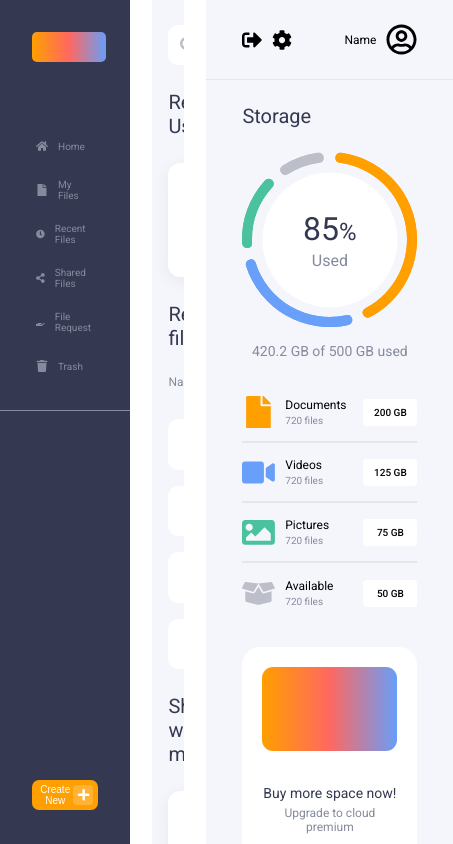
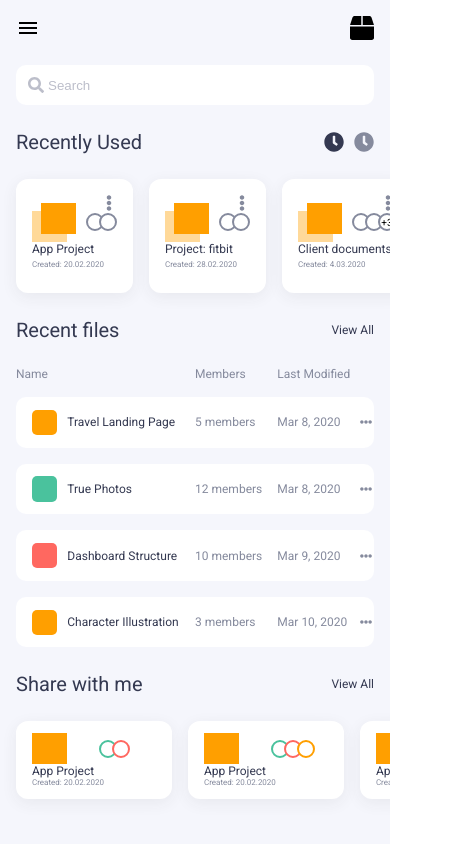
Before and after one commit to CalderonCG/CSS-Nerdery-Challenge, a React (Vite) app: page / in a window 390 px wide. Shown: the whole page, 453 px wide, since content can reach past the window. Built offline with nearby package versions, Linux system fonts and the light colour scheme.

Commit message:
:feat: add responsive side sections

```diff
--- a/src/App.scss
+++ b/src/App.scss
@@ -1,6 +1,39 @@
+@use "./styles/global" as *;
 .app_container {
   width: 100%;
   height: 100%;
   display: flex;
   gap: 22px;
+  overflow-y: hidden;
+
+  @media (max-width: 1000px) {
+    display: flex;
+    gap: 0;
+    flex-direction: column;
+    background-color: var(--section);
+  }
 }
+
+.sidebar_controller {
+  display: none;
+  font-size: 24px;
+
+
+  @media (max-width: 1000px) {
+    display: flex;
+    justify-content: space-between;
+    padding: 0 1rem;
+    margin-top: 1rem;
+  }
+}
+
+.backdrop{
+  position: absolute;
+  height: 100%;
+  width: 100%;
+  top: 0;
+  left: 0;
+  z-index: 10;
+  background-color: black;
+  opacity: 50%;
+}
--- a/src/App.tsx
+++ b/src/App.tsx
@@ -1,18 +1,33 @@
-import Navbar from "./components/Navbar/Navbar"
-import './App.scss'
-import Recent from "./components/Recent/Recent"
-import Storage from "./components/Storage/Storage"
-
+import Navbar from "./components/Navbar/Navbar";
+import "./App.scss";
+import Recent from "./components/Recent/Recent";
+import Storage from "./components/Storage/Storage";
+import { useState } from "react";
+import { MdOutlineMenu } from "react-icons/md";
+import { FaBox } from "react-icons/fa";
 
 function App() {
+  const [showSidebar, setShowSidebar] = useState(false);
+  const [showStorage, setShowStorage] = useState(false);
+
+  const handleClose = () => {
+    setShowSidebar(false);
+    setShowStorage(false);
+  }
 
   return (
     <div className="app_container">
-      <Navbar/>
-      <Recent/>
-      <Storage/>
+      <div className="sidebar_controller">
+        <MdOutlineMenu onClick={() => setShowSidebar(true)} />
+        <FaBox onClick={() => setShowStorage(true)} />
+
+        {(showSidebar || showStorage) && <div className="backdrop" onClick={()=>handleClose()}/>}
+      </div>
+      <Navbar show={showSidebar} handleClose={setShowSidebar} />
+      <Recent />
+      <Storage show={showStorage} handleClose={setShowStorage} />
     </div>
-  )
+  );
 }
 
-export default App
+export default App;
--- a/src/components/Navbar/Navbar.scss
+++ b/src/components/Navbar/Navbar.scss
@@ -10,6 +10,14 @@
   flex-direction: column;
   gap: clamp(2rem, 8%, 5rem);
   font-size: clamp(10px, 1vw, 16px);
+
+  @media (max-width: 1000px) {
+    display: none;
+    position: absolute;
+    z-index: 100;
+    font-size: 16px;
+    width: 60%;
+  }
 
   //Nameplate at the top-------------------------------------
   &_header {
@@ -66,6 +74,10 @@
     //Nav option icon
     &_icon {
       font-size: clamp(12px, 1vw, 19.2px);
+
+      @media (max-width: 1000px) {
+        font-size: 20px;
+      }
     }
   }
 
@@ -77,6 +89,9 @@
     padding: 0 32px;
 
     font-size: clamp(10px, 1vw, 16px);
+    @media (max-width: 1000px) {
+      font-size: 16px;
+    }
 
     //Box with hoverable gap for the menu
     &_box {
@@ -100,15 +115,19 @@
     position: relative;
     display: grid;
     width: 100%;
-    padding: clamp(12px,1vw - 0.5rem,16px);
+    padding: clamp(12px, 1vw - 0.5rem, 16px);
     border-radius: 9px;
+
+    @media (max-width: 1000px) {
+      padding: 16px;;
+    }
 
     //Menu card
     &_action {
       display: flex;
       align-items: center;
       color: var(--secondary_font);
-      gap: clamp(6px,1vw - 0.5rem,16px);;
+      gap: clamp(6px, 1vw - 0.5rem, 16px);
       cursor: pointer;
 
       &:hover {
@@ -146,6 +165,9 @@
       flex: 1 1 auto;
 
       font-size: clamp(10px, 1vw, 16px);
+      @media (max-width: 1000px) {
+        font-size: 16px;
+      }
     }
     //Button + icon
     &_span {
@@ -165,6 +187,10 @@
     pointer-events: auto;
     transform: translateY(0);
   }
+
+  &_display {
+    display: flex;
+  }
 }
 
 //Divider with negative margin to avoid padding--------------------
--- a/src/components/Navbar/Navbar.tsx
+++ b/src/components/Navbar/Navbar.tsx
@@ -1,3 +1,4 @@
+import clsx from "clsx";
 import "./Navbar.scss";
 import {
   FaClock,
@@ -13,9 +14,18 @@ import {
   FaUpload,
 } from "react-icons/fa";
 
-function Navbar() {
+type NavbarProps = {
+  show: boolean;
+  handleClose: React.Dispatch<React.SetStateAction<boolean>>;
+};
+
+function Navbar({ show, handleClose }: NavbarProps) {
   return (
-    <div className="navbar">
+    <div
+      className={clsx("navbar", {
+        navbar_display: show,
+      })}
+    >
       <div className="navbar_header">
         <div className="navbar_header_nameplate" />
       </div>
--- a/src/components/Storage/Storage.scss
+++ b/src/components/Storage/Storage.scss
@@ -6,6 +6,14 @@
   background-color: var(--section);
   display: flex;
   flex-direction: column;
+  @media (max-width: 1000px) {
+    display: none;
+    position: absolute;
+    right: 0;
+    z-index: 100;
+    font-size: 16px;
+    width: 60%;
+  }
 
   &_header {
     display: flex;
@@ -14,7 +22,9 @@
     border-bottom: 1px solid #e0e7f1;
     padding: 32px 36px;
     justify-content: space-between;
-
+    @media (max-width: 1000px) {
+      padding: 32px 16px;
+    }
 
     &_options {
       display: flex;
@@ -28,7 +38,7 @@
       align-items: center;
       gap: 10px;
 
-    font-size: clamp(12px, 1vw, 16px);
+      font-size: clamp(12px, 1vw, 16px);
 
       &_icon {
         font-size: 31px;
@@ -44,6 +54,10 @@
     gap: 24px;
     overflow-y: auto;
     flex: 1 1 auto;
+
+    @media (max-width: 1000px) {
+      padding: 24px 16px;
+    }
 
     &_title {
       font-weight: 400;
@@ -70,9 +84,12 @@
       }
     }
 
-    &_list{
-
+    &_list {
       flex: 1 1 auto;
     }
   }
+
+  &_display {
+    display: flex;
+  }
 }
--- a/src/components/Storage/Storage.tsx
+++ b/src/components/Storage/Storage.tsx
@@ -3,22 +3,32 @@ import "./Storage.scss";
 import Chart from "../Chart/Chart";
 import FileTypeCard from "../FileTypeCard/FileTypeCard";
 import UpgradeCard from "../UpgradeCard/UpgradeCard";
+import clsx from "clsx";
 
 export type DataType = {
   name: string;
   value: number;
 };
 
+type StorageProps = {
+  show: boolean;
+  handleClose: React.Dispatch<React.SetStateAction<boolean>>;
+};
+
 const data: DataType[] = [
   { name: "Documents", value: 200 },
-  { name: "Videos", value: 125  },
-  { name: "Pictures", value: 75  },
-  { name: "Available", value: 50  },
+  { name: "Videos", value: 125 },
+  { name: "Pictures", value: 75 },
+  { name: "Available", value: 50 },
 ];
 
-function Storage() {
+function Storage({ show, handleClose }: StorageProps) {
   return (
-    <div className="storage">
+    <div
+      className={clsx("storage", {
+        storage_display: show,
+      })}
+    >
       <div className="storage_header">
         <div className="storage_header_options">
           <FaSignOutAlt className="storage_header_options_icon" />
@@ -38,15 +48,19 @@ function Storage() {
           <p className="storage_container_chart_label">
             420.2 GB of 500 GB used
           </p>
-        </div >
+        </div>
 
         <div className="storage_container_list">
           {data.map((file, index) => (
-            <FileTypeCard key={file.name} data={file} border={data.length === (index+1)}  />
+            <FileTypeCard
+              key={file.name}
+              data={file}
+              border={data.length === index + 1}
+            />
           ))}
         </div>
 
-        <UpgradeCard/>
+        <UpgradeCard />
       </div>
     </div>
   );
```
